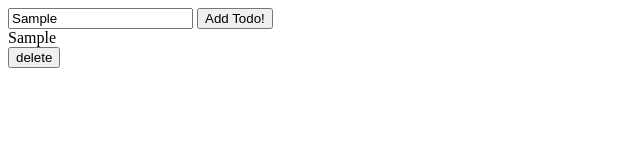
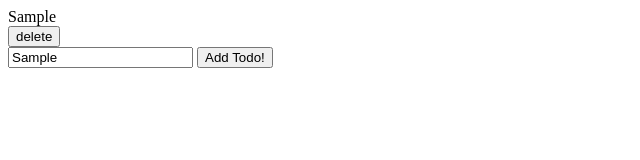
Before and after one commit to rishav-dhiman/Cohort-3, a plain HTML site: page Web Dev/Week 03/index.html in a window 1280 px wide. Both pictures are taken after typing "Sample" into the empty fields and a click on the button "Add Todo!". Shown: the whole page, without its empty margins (0-640 px from the left). Drawn offline with Linux system fonts and the light colour scheme.

Commit message:
Update index.html

```diff
--- a/Web Dev/Week 03/index.html
+++ b/Web Dev/Week 03/index.html
@@ -1,5 +1,6 @@
 <html>
 	<body>
+		<div id="todoContainer"></div>
 		<input type="text" name="" id=""></input>
 		<button onclick="addTodo()">Add Todo!</button>
 	</body>
@@ -16,7 +17,7 @@
 			const newDivEl = document.createElement("div");
 			newDivEl.setAttribute("id", "todo-" + ctr);
 			newDivEl.innerHTML = "<div>" + value + "</div><button onclick='deleteTodo(" + ctr +")'>delete</button>";
-			document.querySelector("body").appendChild(newDivEl);
+			document.querySelector("#todoContainer").appendChild(newDivEl);
 			ctr = ctr + 1;
 		}
 	</script>
```
